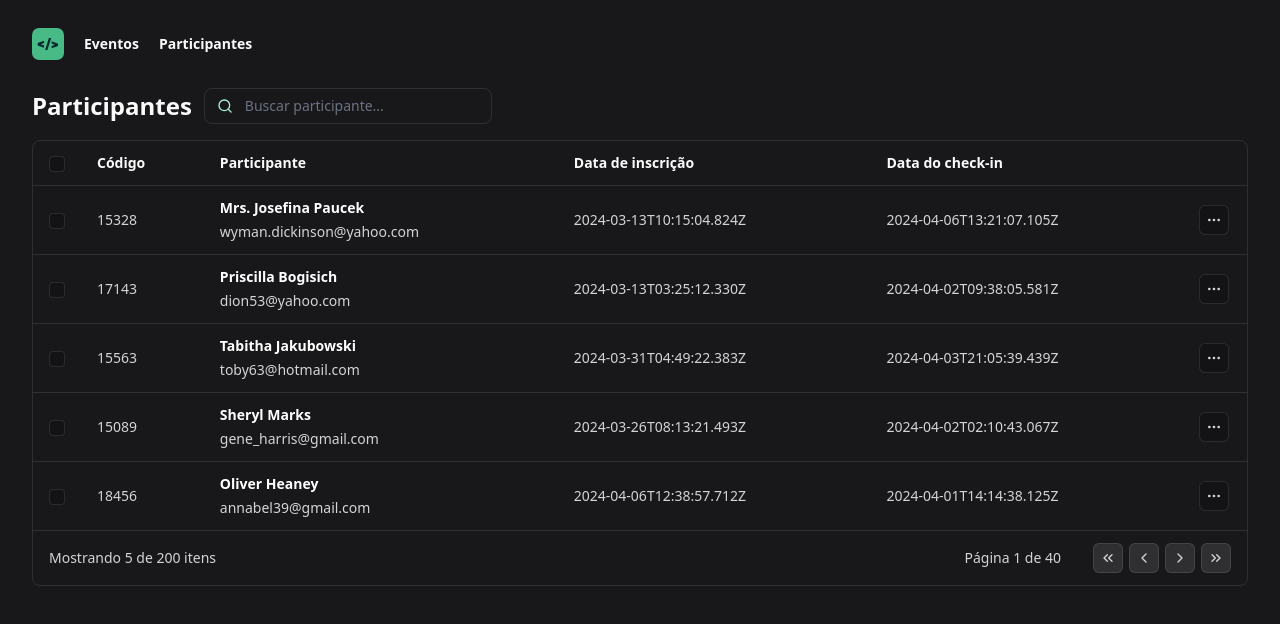
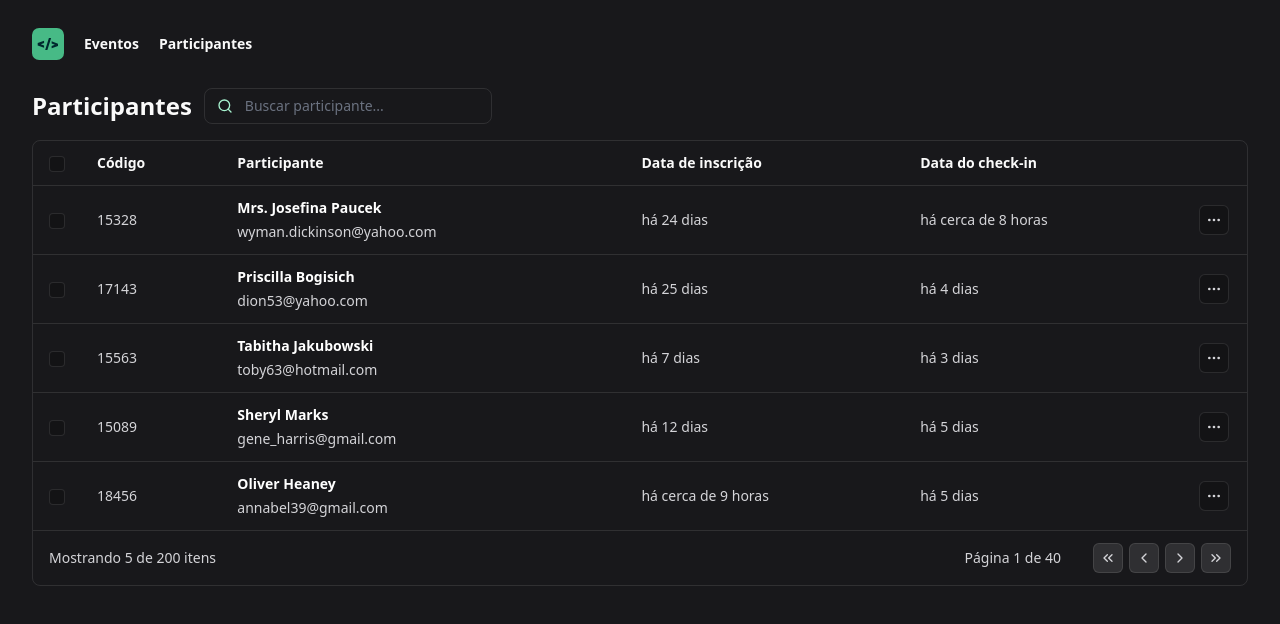
Before and after one commit to MarlonVictor/passIn, a Vue app: page / in a window 1280 px wide. Shown: the top 624 px of the page. Built offline with nearby package versions, Linux system fonts and the light colour scheme.

Commit message:
chore: installing date-fns to format the dates

```diff
--- a/package.json
+++ b/package.json
@@ -13,6 +13,7 @@
     "format": "prettier --write src/"
   },
   "dependencies": {
+    "date-fns": "^3.6.0",
     "lucide-vue-next": "^0.365.0",
     "pinia": "^2.1.7",
     "vue": "^3.4.21",
--- a/src/components/AttendeeList.vue
+++ b/src/components/AttendeeList.vue
@@ -1,4 +1,7 @@
 <script setup lang="ts">
+import { formatDistanceToNow } from 'date-fns'
+import { ptBR } from 'date-fns/locale'
+
 import {
   ChevronLeft,
   ChevronRight,
@@ -14,6 +17,8 @@ import IconButton from './IconButton.vue'
 import Table from './table/Table.vue'
 import TableCell from './table/TableCell.vue'
 import TableHeader from './table/TableHeader.vue'
+
+const dateConfig = { locale: ptBR, addSuffix: true }
 </script>
 
 <template>
@@ -72,8 +77,8 @@ import TableHeader from './table/TableHeader.vue'
               <span>{{ attendee.email }}</span>
             </div>
           </TableCell>
-          <TableCell>{{ attendee.createdAt.toISOString() }}</TableCell>
-          <TableCell>{{ attendee.checkedInAt.toISOString() }}</TableCell>
+          <TableCell>{{ formatDistanceToNow(attendee.createdAt, dateConfig) }}</TableCell>
+          <TableCell>{{ formatDistanceToNow(attendee.checkedInAt, dateConfig) }}</TableCell>
           <TableCell>
             <IconButton transparent>
               <MoreHorizontal class="size-4" />
```
Also changed, not shown: 1 other file (tests, documents, lock files or other folders).
